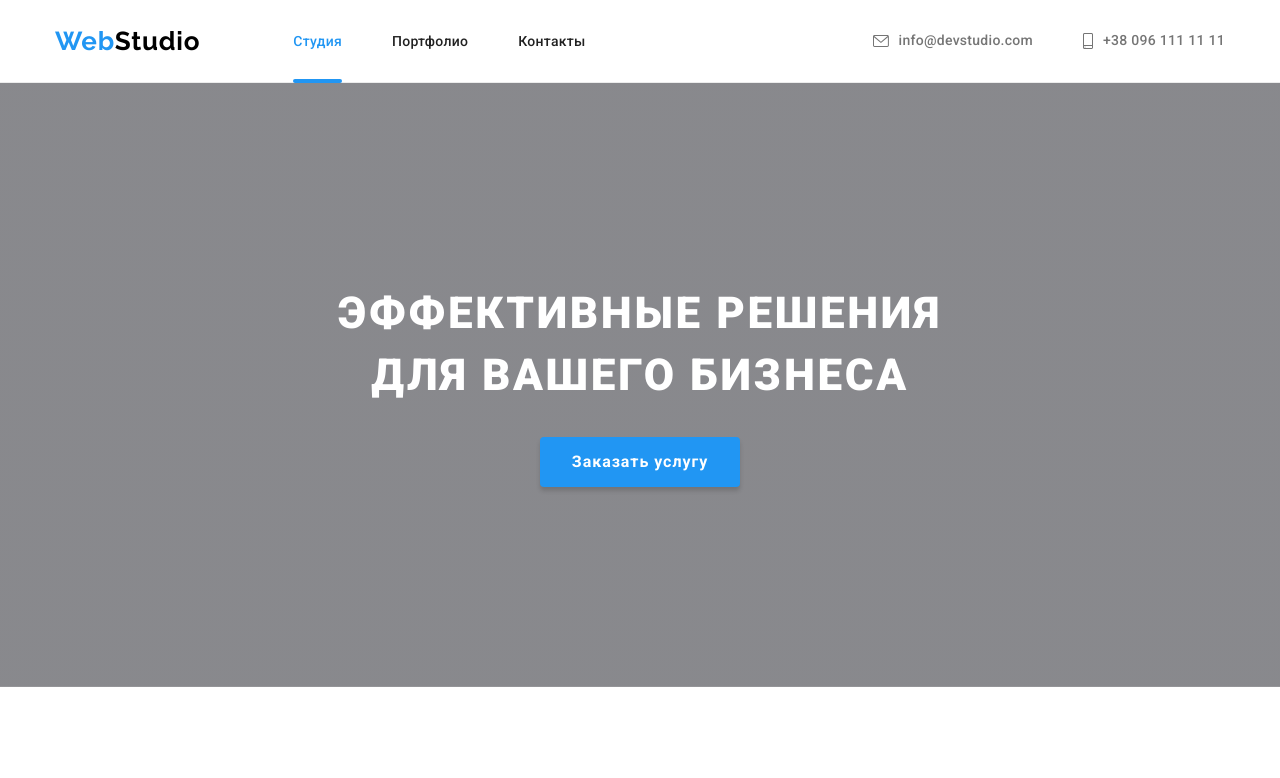
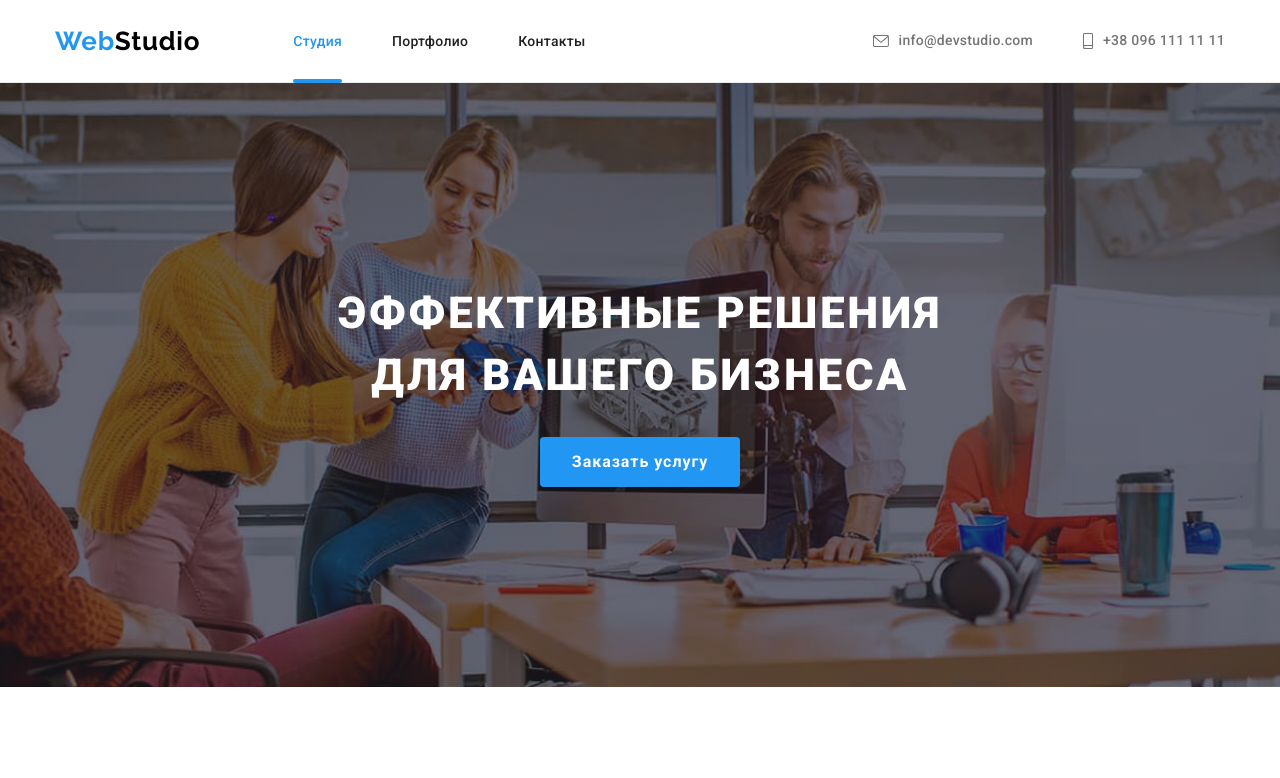
Before and after one commit to MaksymBiesieda/goit-markup-hw-07, a plain HTML site: page index.html in a window 1280 px wide. Shown: the top 778 px of the page. Drawn offline with nearby package versions, Linux system fonts and the light colour scheme.

Commit message:
Использует ВЕМ и SASS

```diff
--- a/sass/components/_hero.scss
+++ b/sass/components/_hero.scss
@@ -5,7 +5,7 @@
 
 .hero {
     background-color: #C4C4C4;
-    background-image: linear-gradient(to right, rgba(47, 48, 58, 0.4), rgba(47, 48, 58, 0.4)), url(..//images/img777.jpg);
+    background-image: linear-gradient(to right, rgba(47, 48, 58, 0.4), rgba(47, 48, 58, 0.4)), url(../images/img777.jpg);
     background-repeat: no-repeat;
     background-position: center;
     background-size: cover;
```
Also changed, not shown: css/main.css, css/main.min.css, 2 other files.
